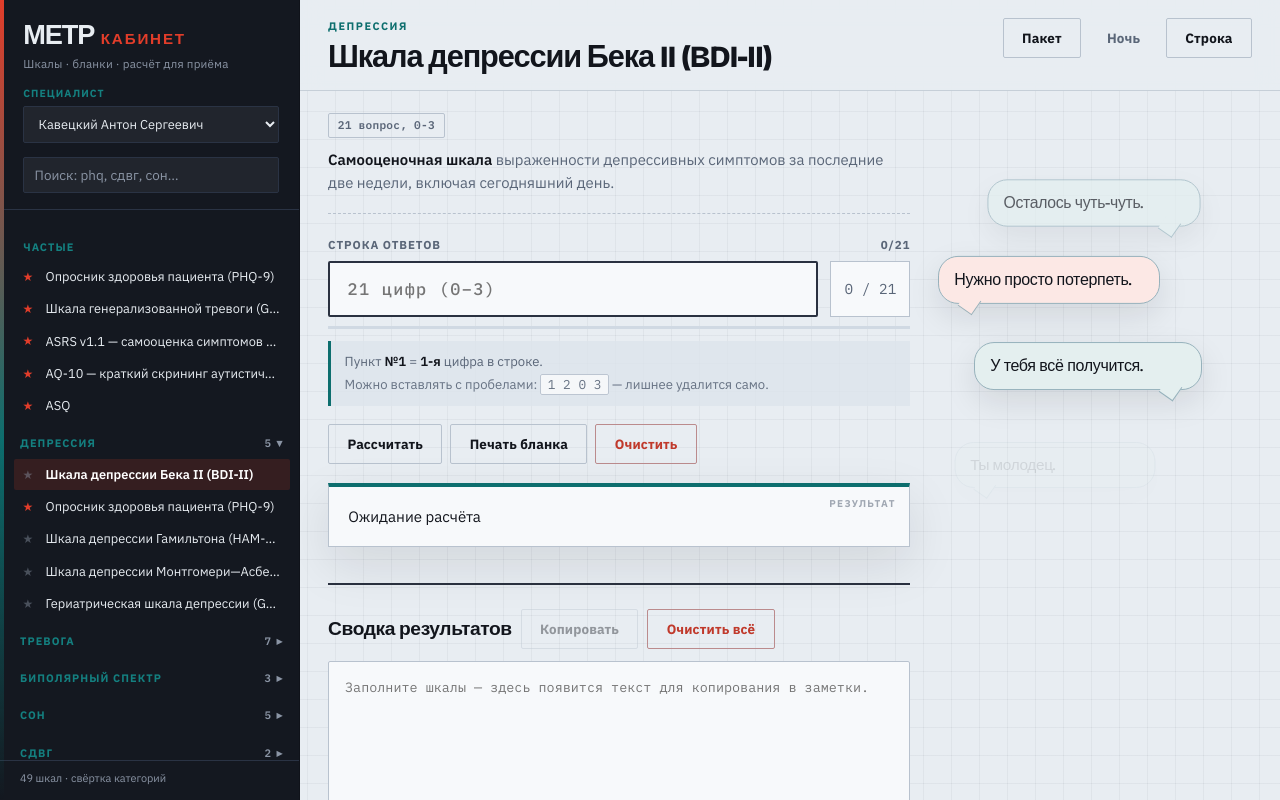
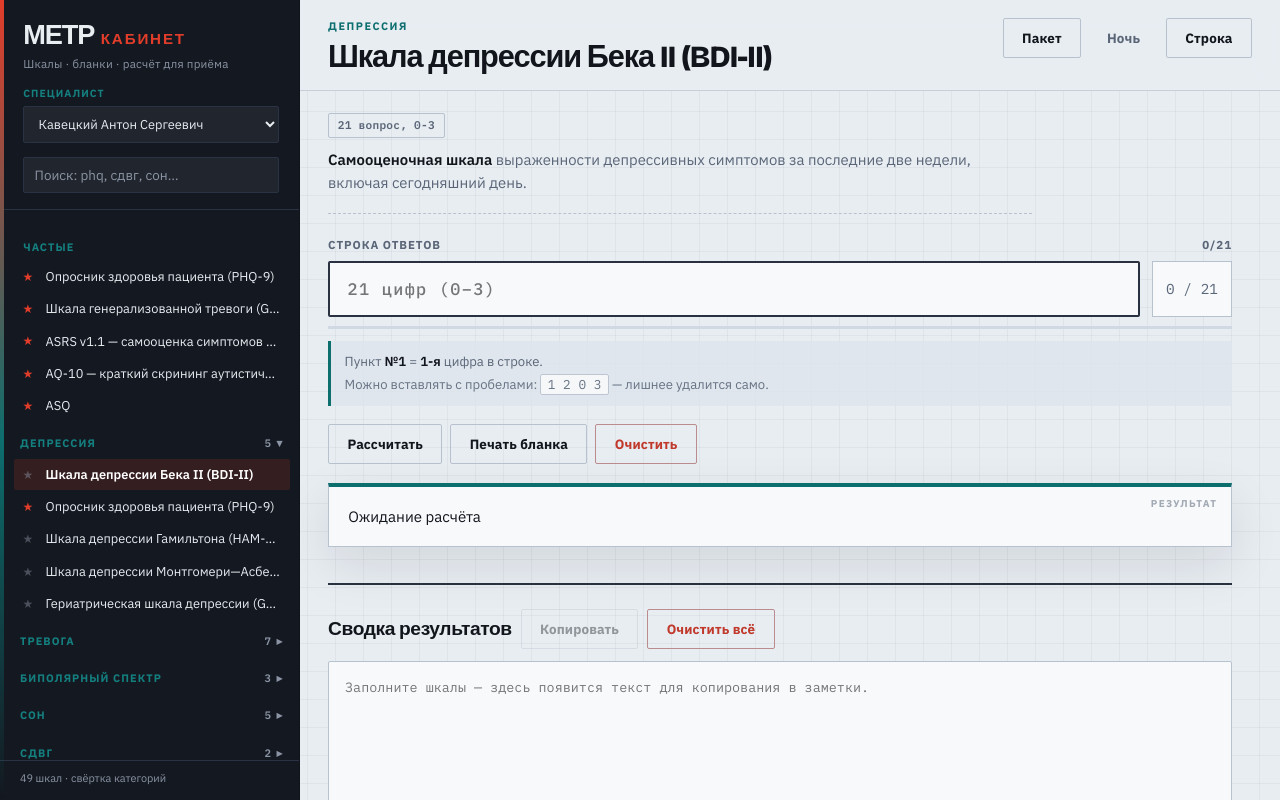
Before and after one commit to DocKavetski/metr-cabinet, a React (Vite) app in the folder psycho-app/: page / in a window 1280 px wide. Built offline with nearby package versions, Linux system fonts and the light colour scheme.

Commit message:
Hide support bubbles when the layout gets too tight.
Disable the right-side floating phrases on narrower desktop widths so the main app never feels cramped.

Co-authored-by: DocKavetski <DocKavetski@users.noreply.github.com>

```diff
--- a/psycho-app/src/App.css
+++ b/psycho-app/src/App.css
@@ -1057,6 +1057,16 @@ body {
   }
 }
 
+@media (max-width: 1360px) {
+  .stage-grid {
+    grid-template-columns: minmax(0, 920px);
+  }
+
+  .support-phrases {
+    display: none;
+  }
+}
+
 .toast {
   position: fixed;
   bottom: 1.5rem;
```
Also changed, not shown: 2 other files (tests, documents, lock files or other folders).
